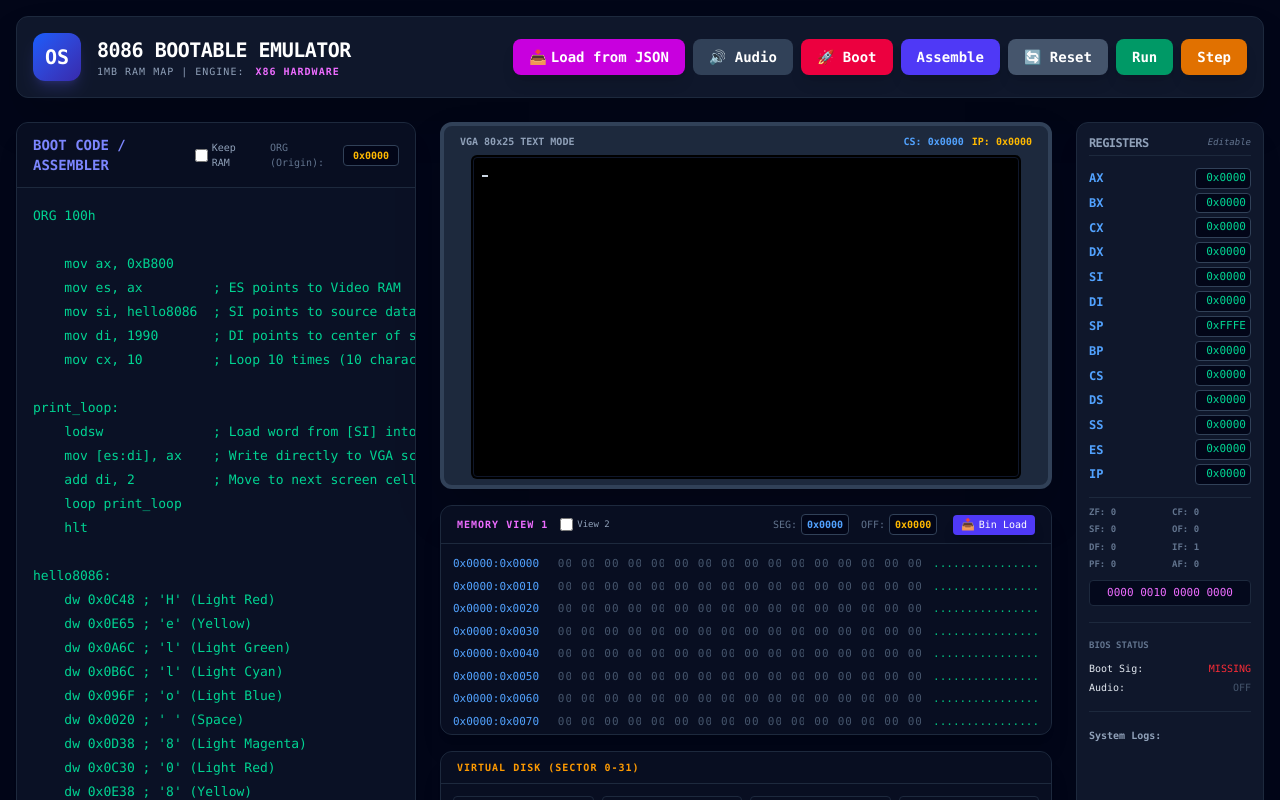
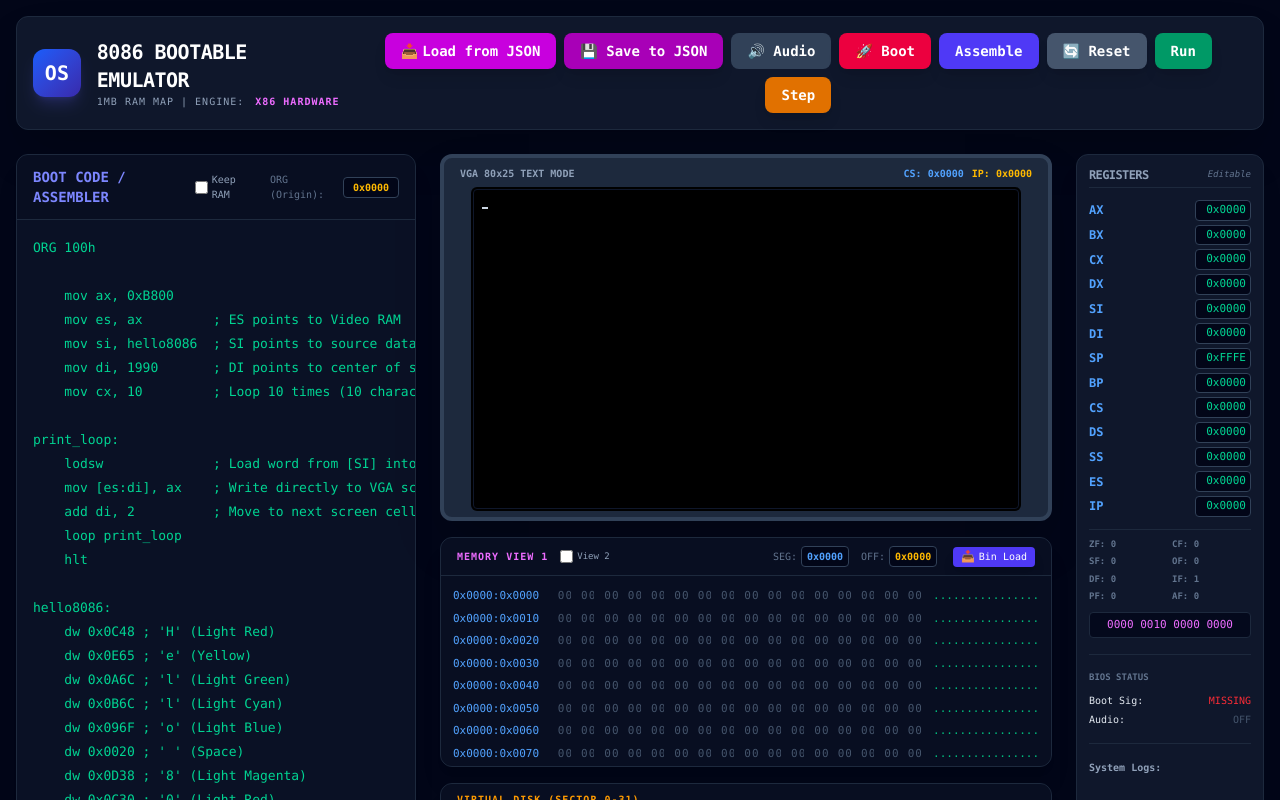
Before and after one commit to daohainam/emulator-8086-js, a React (Vite) app: page / in a window 1280 px wide. Shown: the top 800 px of the page. Built offline with nearby package versions, Linux system fonts and the light colour scheme.

Commit message:
feat: save state to json

```diff
--- a/src/App.jsx
+++ b/src/App.jsx
@@ -68,7 +68,7 @@ const calcParity = (val) => {
 // 2. UI SUB-COMPONENTS
 // ==========================================
 
-function HeaderControls({ isRunning, initAudio, bootFromDisk, assemble, handleReset, toggleRun, stepUI, loadStateFromJson }) {
+function HeaderControls({ isRunning, initAudio, bootFromDisk, assemble, handleReset, toggleRun, stepUI, loadStateFromJson, saveStateToJson }) {
     return (
         <div className="flex flex-col md:flex-row justify-between items-center bg-slate-900 p-4 rounded-xl border border-slate-800 shadow-2xl">
             <div className="flex items-center space-x-4">
@@ -87,6 +87,7 @@ function HeaderControls({ isRunning, initAudio, bootFromDisk, assemble, handleRe
                     <span className="mr-1">📥</span> Load from JSON
                     <input type="file" accept=".json" className="hidden" onChange={loadStateFromJson} disabled={isRunning} />
                 </label>
+                <button onClick={saveStateToJson} disabled={isRunning} className="px-4 py-2 bg-fuchsia-700 hover:bg-fuchsia-600 text-white rounded-lg text-sm font-bold shadow-lg transition-all active:scale-95 disabled:opacity-50">💾 Save to JSON</button>
                 <button onClick={initAudio} className="px-4 py-2 bg-slate-700 hover:bg-slate-600 text-white rounded-lg text-sm font-bold transition-all active:scale-95">🔊 Audio</button>
                 <button onClick={bootFromDisk} disabled={isRunning} className="px-4 py-2 bg-rose-600 hover:bg-rose-500 text-white rounded-lg text-sm font-bold shadow-lg transition-all active:scale-95 disabled:opacity-50">🚀 Boot</button>
                 <button onClick={assemble} disabled={isRunning} className="px-4 py-2 bg-indigo-600 hover:bg-indigo-500 text-white rounded-lg text-sm font-bold shadow-lg transition-all active:scale-95 disabled:opacity-50">Assemble</button>
@@ -480,6 +481,63 @@ export default function Emulator8086() {
         };
         reader.readAsText(file);
         e.target.value = null;
+    };
+
+    const saveStateToJson = () => {
+        const en = eng.current;
+
+        // Collect non-zero memory blocks (scan in 16-byte chunks)
+        const CHUNK = 16;
+        const memBlocks = [];
+        let blockStart = -1;
+        let blockData = [];
+
+        const flushBlock = () => {
+            if (blockStart >= 0 && blockData.length > 0) {
+                memBlocks.push({
+                    address: blockStart.toString(16).toUpperCase().padStart(5, '0'),
+                    data: blockData.map(b => b.toString(16).toUpperCase().padStart(2, '0'))
+                });
+            }
+            blockStart = -1;
+            blockData = [];
+        };
+
+        for (let addr = 0; addr < en.mem.length; addr += CHUNK) {
+            const end = Math.min(addr + CHUNK, en.mem.length);
+            let hasNonZero = false;
+            for (let i = addr; i < end; i++) {
+                if (en.mem[i] !== 0) { hasNonZero = true; break; }
+            }
+            if (hasNonZero) {
+                if (blockStart < 0) blockStart = addr;
+                for (let i = addr; i < end; i++) blockData.push(en.mem[i]);
+            } else {
+                flushBlock();
+            }
+        }
+        flushBlock();
+
+        const state = {
+            description: `Saved at CS:IP ${toHex(en.reg.CS)}:${toHex(en.reg.IP)} on ${new Date().toISOString()}`,
+            registers: Object.fromEntries(
+                Object.entries(en.reg).map(([k, v]) => [k, v.toString(16).toUpperCase().padStart(4, '0')])
+            ),
+            flags: Object.fromEntries(
+                Object.entries(en.flags).map(([k, v]) => [k, v ? 1 : 0])
+            ),
+            vga: { cursorX: en.cursorX, cursorY: en.cursorY },
+            memory: memBlocks
+        };
+
+        const blob = new Blob([JSON.stringify(state, null, 2)], { type: 'application/json' });
+        const url = URL.createObjectURL(blob);
+        const a = document.createElement('a');
+        a.href = url;
+        a.download = `8086state_${Date.now()}.json`;
+        a.click();
+        URL.revokeObjectURL(url);
+        addLog(`💾 Đã lưu state JSON (${memBlocks.length} memory blocks)`);
     };
 
     const handleRegChange = (reg, valStr) => {
@@ -1197,7 +1255,7 @@ export default function Emulator8086() {
                 <HeaderControls
                     isRunning={isRunning} initAudio={initAudio}
                     bootFromDisk={bootFromDisk} assemble={assemble} handleReset={handleReset}
-                    toggleRun={toggleRun} stepUI={stepUI} loadStateFromJson={loadStateFromJson}
+                    toggleRun={toggleRun} stepUI={stepUI} loadStateFromJson={loadStateFromJson} saveStateToJson={saveStateToJson}
                 />
 
                 {errorMessage && (
```
Also changed, not shown: .claude/settings.local.json (added).
